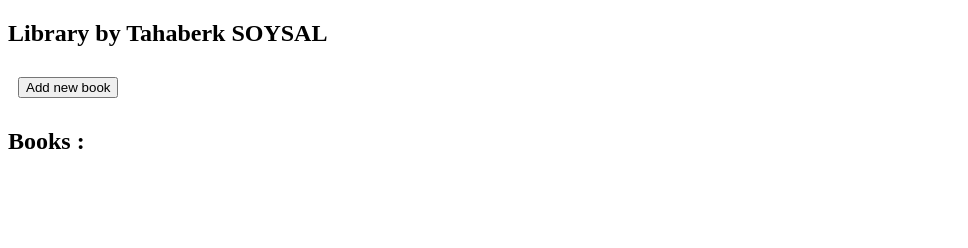
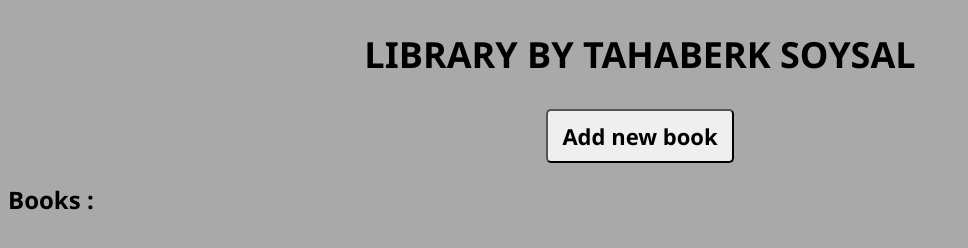
Before and after one commit to tsoysal/library, a plain HTML site: page index.html in a window 1280 px wide. Shown: the whole page, without its empty margins (0-968 px from the left). Drawn offline with Linux system fonts and the light colour scheme.

Commit message:
Add some styles

```diff
--- a/style.css
+++ b/style.css
@@ -1,3 +1,8 @@
+body {
+    background-color: darkgray;
+    font-family: 'Segoe UI', Tahoma, Geneva, Verdana, sans-serif;
+}
+
 .book {
     display: inline-block;
     padding: 20px 50px;
@@ -5,6 +10,7 @@
     border-radius: 5px;
     text-align: center;
     margin: 10px 20px;
+    background-color: antiquewhite;
 }
 
 input {display: block;}
@@ -12,4 +18,21 @@ input {display: block;}
 button {
     display: inline-block;
     margin: 10px;
+    font-family: inherit;
+    cursor: pointer;
 }
+
+.nav-center h2 {
+    text-align: center;
+    font-size: 36px;
+    text-transform: uppercase;
+}
+
+#addBtn {
+    display: block;
+    margin-inline: auto;
+    padding: 10px 14px;
+    border-radius: 5px;
+    font-size: 22px;
+    font-weight: bold;
+}
```
